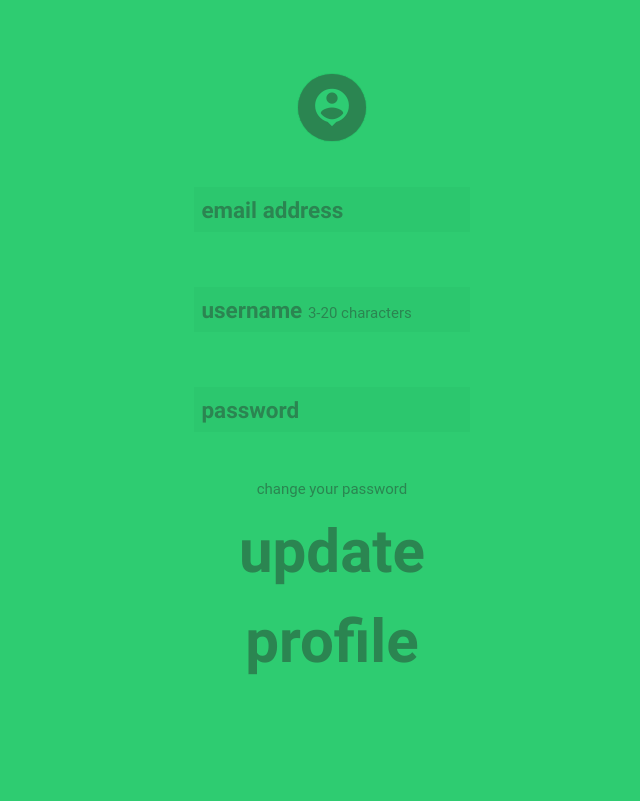
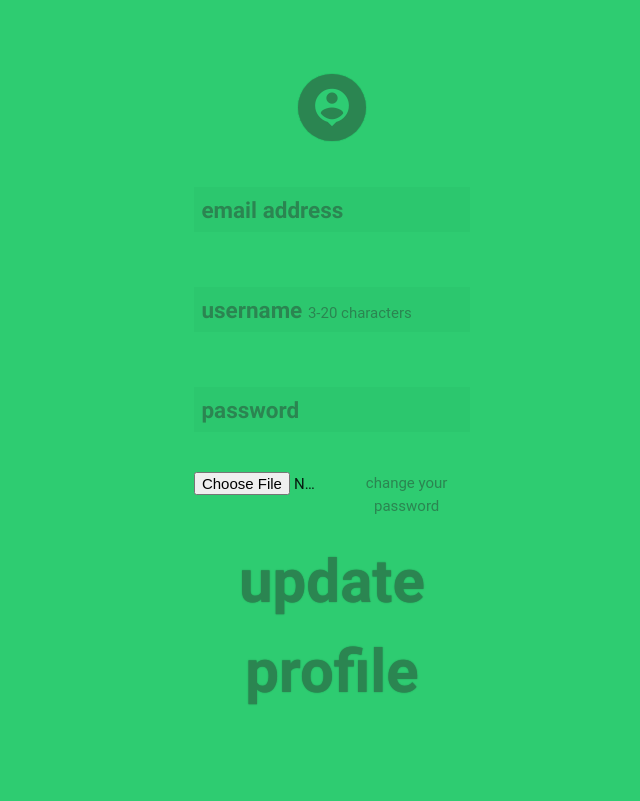
Before and after one commit to indoorConstructionMan/PHPproject, a PHP site: page /edit_user in a window 1280 px wide. Shown: the part 65-866 px from the top of the page, without its empty margins (308-948 px from the left). Before the commit the page ends 740 px from the top, so only its background shows below. Run offline with PHP 8.4, Linux system fonts and the light colour scheme; the visitor is signed in with stand-in values (Sample User, id 1); some libraries are stand-ins or nearby versions; some web fonts are replaced.

Commit message:
Fixed sql so it removes the content field before adding it. Also, most of the edit_user file view is finished. Will come back to it later.

```diff
--- a/View/Chat/edit_user.php
+++ b/View/Chat/edit_user.php
@@ -17,8 +17,8 @@
 </nav>
 
 <div class="row">
-    <div class="col s4 offset-s4 padding5">
-        <form method="post" action="edit_user" autocomplete="off" class="slidein-top-components">
+    <div class="slidein-top-components col s4 offset-s4 padding5">
+        <form action="/edit_user" method="post" autocomplete="off" enctype="multipart/form-data">
             <div class="row">
                 <div class="col s12">
                     <div class="center promo promo-example">
@@ -38,7 +38,6 @@
                     <label for="username" class="moss-text flow-text">username <i>3-20 characters</i></label>
                 </div>
             </div>
-
             <div class="no-display row" id="new_password">
                 <div class="input-field col s12">
                     <input class="clouds-text moss-border bold flow-text" type="password" name="password" required>
@@ -57,12 +56,14 @@
                     <label for="password" class="moss-text flow-text">password</label>
                 </div>
             </div>
+            <div class="row">
+                <input class="col s6" type="file" name="fileToUpload" id="fileToUpload">
+                <a href="#" id="add_password_fields" class="col s6 form-link moss-text">change your password</a>
+            </div>
 
-            <a href="#" id="add_password_fields" class="form-link moss-text">change your password</a>
-            <button type="submit" class="col s12 moss-text bold pulse-text-shadow">update profile</button>
+            <button type="submit" value="edit_user" name="submit" class="col s12 moss-text bold pulse-text-shadow">update profile</button>
+        </form>
     </div>
-</form>
-</div>
 </div>
 
 <script type="text/javascript" src="/js/display_password_fields.js"></script>
--- a/sql/07-11-2016.sql
+++ b/sql/07-11-2016.sql
@@ -1 +1,2 @@
+ALTER TABLE `chats_messages` DROP `content`;
 ALTER TABLE `chats_messages` ADD `content` MEDIUMTEXT NOT NULL AFTER `id`;
```
